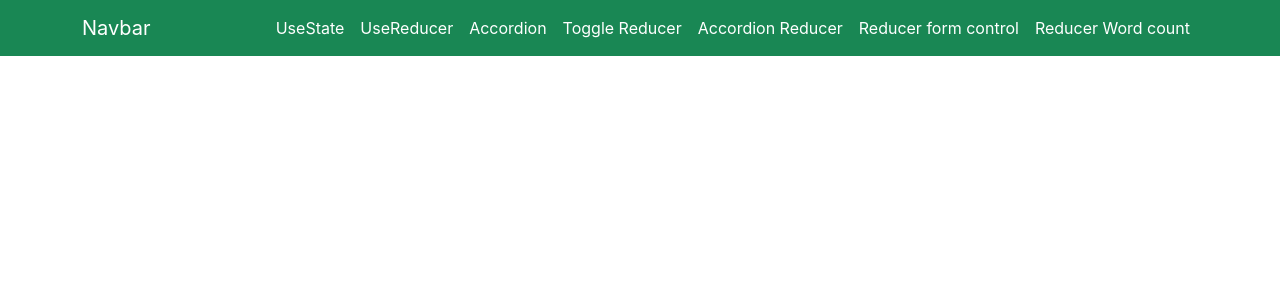
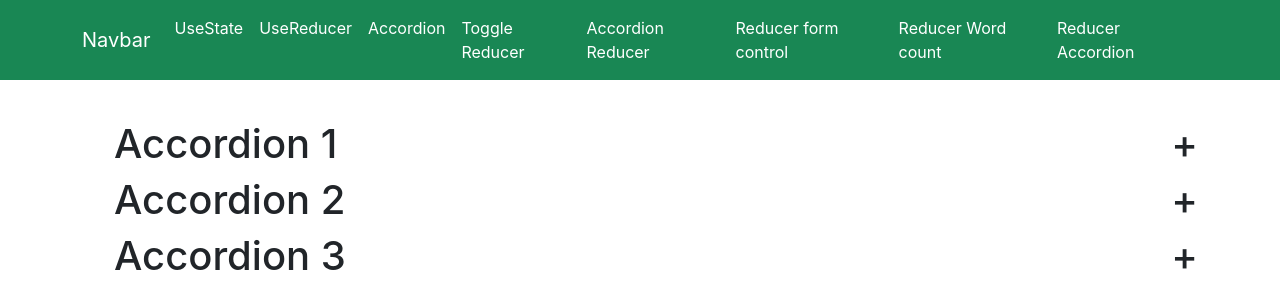
Before and after one commit to subhomoyprojects/react_task, a React (Create React App) app: page /reducerAccordion in a window 1280 px wide. Shown: the top 308 px of the page. Built offline with nearby package versions, Linux system fonts and the light colour scheme.

Commit message:
accordion using reducer

```diff
--- a/src/App.js
+++ b/src/App.js
@@ -8,6 +8,7 @@ import ToggleParentComponent from "./UseReducerComponent/ToggleParentComponent";
 import AccordionReducer from "./UseReducerComponent/AccordionReducer";
 import ReducerFormController from "./UseReducerComponent/ReducerFormController";
 import UseReducerWordLimit from "./UseReducerComponent/UseReducerWordLimit";
+import ReducerAccordion from "./UseReducerComponent/ReducerAccordion";
 
 function App() {
   return (
@@ -22,6 +23,7 @@ function App() {
           <Route path="/accordionReducer" element={<AccordionReducer />} />
           <Route path="/reducerFormControl" element={<ReducerFormController />} />
           <Route path="/reducerWordCount" element={<UseReducerWordLimit />} />
+          <Route path="/reducerAccordion" element={<ReducerAccordion />} />
         </Routes>
       </Router>
     </div>
--- a/src/Header.jsx
+++ b/src/Header.jsx
@@ -49,6 +49,11 @@ export default function Header() {
                   Reducer Word count
                 </Link>
               </li>
+              <li className="nav-item">
+                <Link className="nav-link active" aria-current="page" to="/reducerAccordion">
+                  Reducer Accordion
+                </Link>
+              </li>
             </ul>
           </div>
         </div>
--- /dev/null
+++ b/src/UseReducerComponent/ReducerAccordion.jsx
@@ -0,0 +1,50 @@
+import React, { useReducer } from "react";
+
+const accordionItems = [
+  {
+    title: "Accordion 1",
+    content: "Lorem ipsum dolor sit amet consectetur adipisicing elit. Laudantium ducimus...",
+  },
+  {
+    title: "Accordion 2",
+    content: "Lorem ipsum dolor sit amet consectetur adipisicing elit. Laudantium ducimus...",
+  },
+  {
+    title: "Accordion 3",
+    content: "Lorem ipsum dolor sit amet consectetur adipisicing elit. Laudantium ducimus...",
+  },
+];
+const render = (state, action) => {
+  switch (action.type) {
+    case "ACCORDION": {
+      if (action.payload === state) {
+        return (state = -1);
+      } else {
+        return action.payload;
+      }
+    }
+    default: {
+      return state;
+    }
+  }
+};
+export default function ReducerAccordion() {
+  const [state, dispatch] = useReducer(render, -1);
+  const toggleAccordion = (index) => {
+    dispatch({ type: "ACCORDION", payload: index });
+  };
+  return (
+    <div className="container common-gap">
+      <ul className="accordion-holder">
+        {accordionItems.map((item, index) => (
+          <li key={index}>
+            <h1 onClick={() => toggleAccordion(index)}>
+              {item.title} <span>{state === index ? "-" : "+"}</span>
+            </h1>
+            <p className={state === index ? "active" : ""}>{item.content}</p>
+          </li>
+        ))}
+      </ul>
+    </div>
+  );
+}
```
